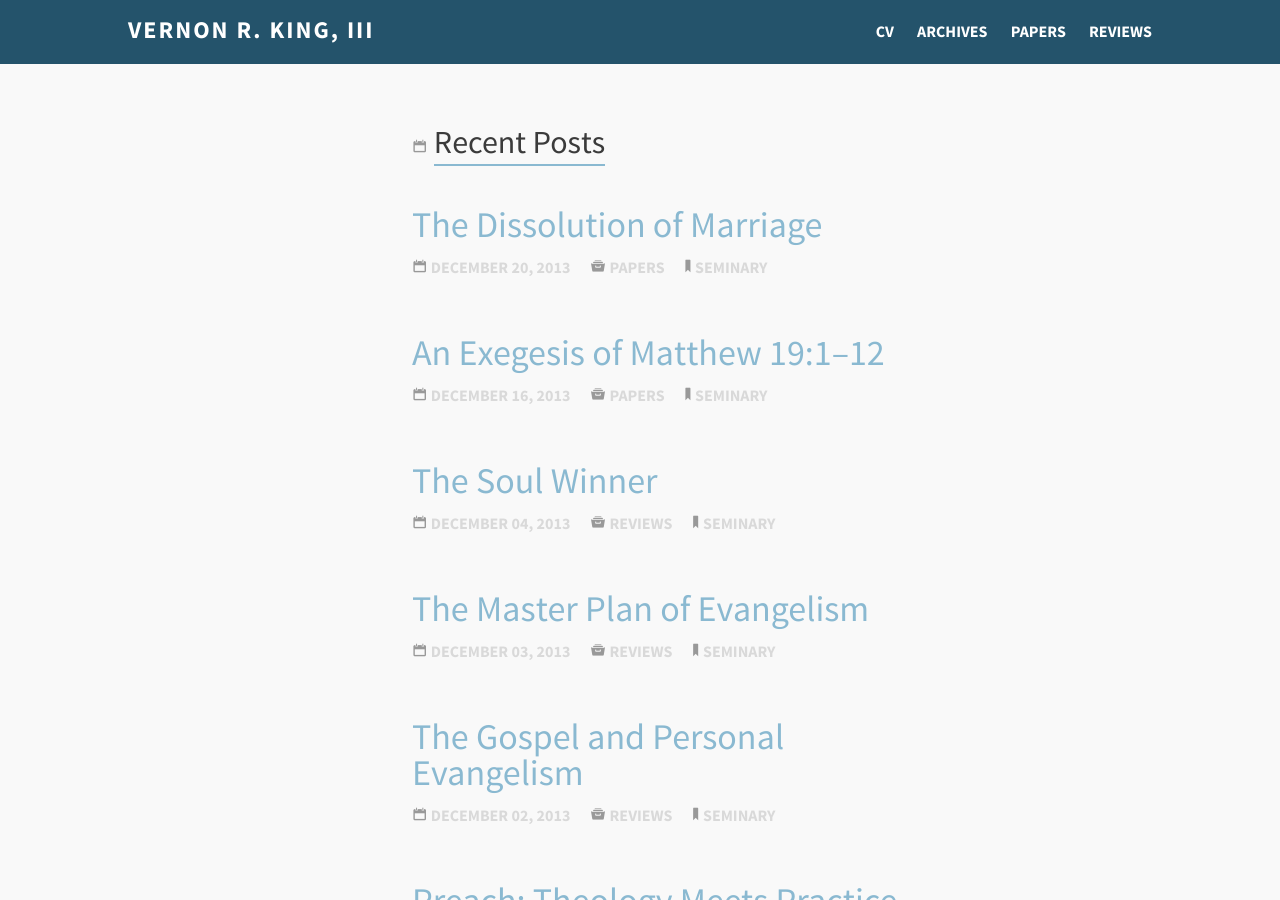
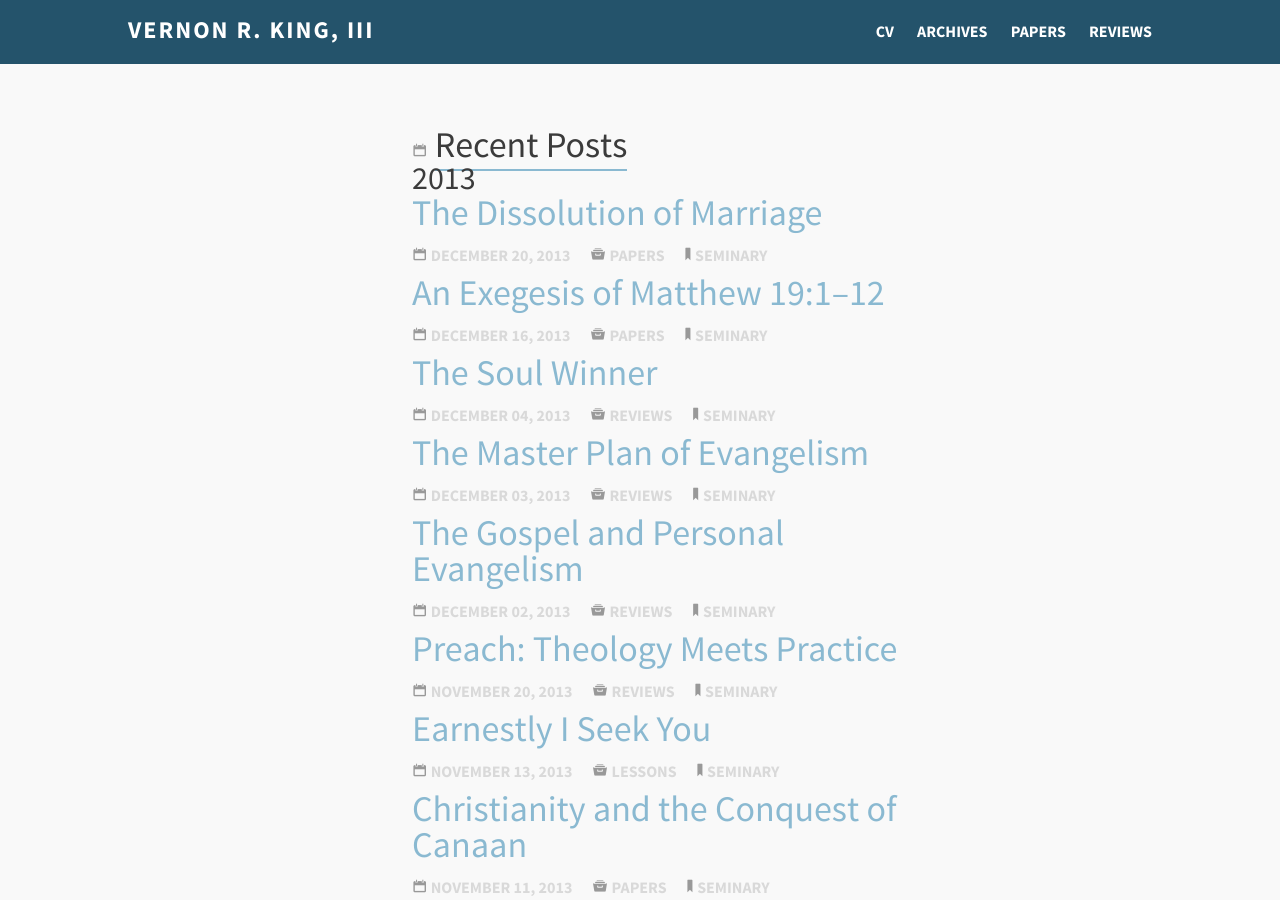
Before and after one commit to snowdj/vernonking.org, a Jekyll site: the page built from index.md, in a window 1280 px wide and 900 px high. Built offline with Jekyll 4.4.1, drawn with Linux system fonts in a browser that asks for light colours.

Commit message:
index by year/month

```diff
--- a/_layouts/post-index.html
+++ b/_layouts/post-index.html
@@ -18,15 +18,38 @@ layout: default
 
 <section class="article archive">
     <article class="archive-wrap">
-        <ol class="post-list">
-            <lh><h2>
+        <ul class="post-list">
+            <h1>
                 <span aria-hidden="true" data-icon="{{ data_icon }}"></span>
                 <span class="screen-reader-text">{{ screader }}</span>
                 <span id="{{ page.title }}"class="bb">{{ page.title }}</span>
-            </h2></lh>
+            </h1>
             {% for post in post_list %}
-            <li>{% include post-entry.html %}</li>
+                {% capture date %}{{ post.date }}{% endcapture %}
+                {% capture year %}{{ date | date: "%Y" }}{% endcapture %}
+                {% capture month %}{{ date | date: "%Y-%m" }}{% endcapture %}
+
+                {% if current_month != month %}
+                    {% assign current_month = month %}
+                    {% unless forloop.first %}
+                            </ul>
+                        </li>
+                    {% endunless %}
+                    {% if current_year != year %}
+                        {% assign current_year = year %}
+                        {% unless forloop.first %}
+                </ul>
+            </li>
+                        {% endunless %}
+            <li id="{{year}}" class="year">
+                <h2>{{year}}</h2>
+                <ul class="months">
+                    {% endif %}
+                        <li id="{{month}}">
+                            <ul>
+                {% endif %}
+                                <li>{% include post-entry.html %}</li>
             {% endfor %}
-        </ol>
+        </ul>
     </article>
 </section>
```
